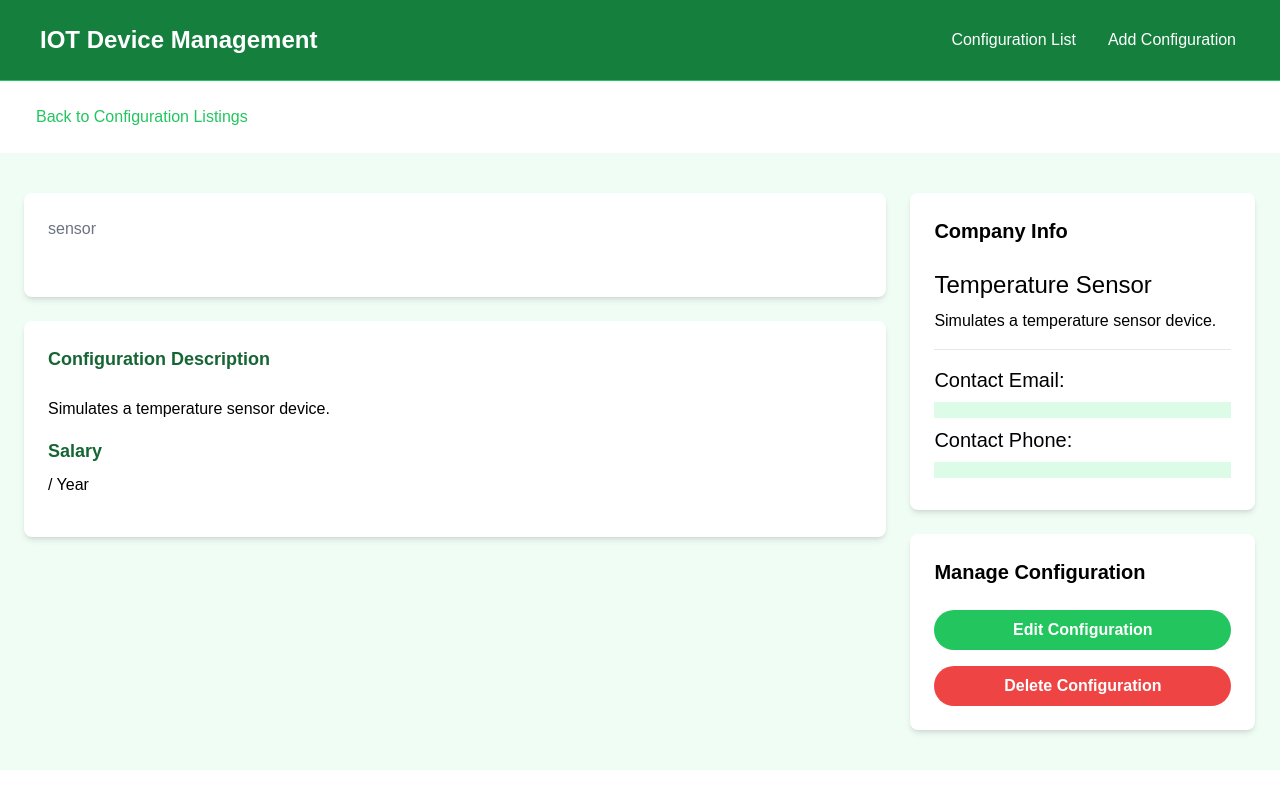
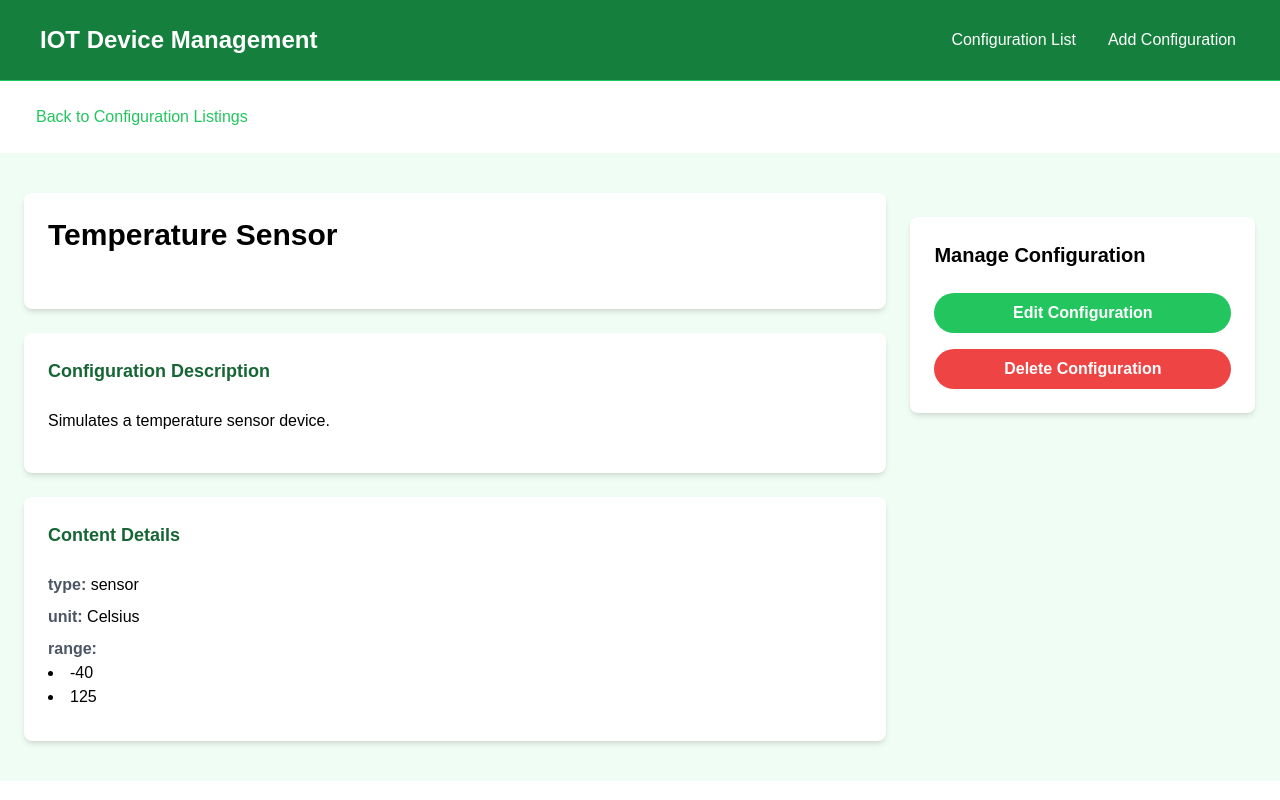
Before and after one commit to Sparrowan/iot_device_management_platform, a Vue app: page /configurations/b64b9d7e-5e2c-4b6d-9e59-f72c59417c8e in a window 1280 px wide. Built offline with nearby package versions, Linux system fonts and the light colour scheme; data requests are answered from the project's data file.

Commit message:
Ui clean up

```diff
--- a/src/components/ConfigurationListing.vue
+++ b/src/components/ConfigurationListing.vue
@@ -24,9 +24,6 @@ const truncatedDescription = computed((): string => {
   <div class="bg-white rounded-xl shadow-md relative">
     <div class="p-4">
       <div class="mb-6">
-        <div class="text-gray-600 my-2">
-          {{ configuration.content?.type?.toUpperCase() || 'N/A' }}
-        </div>
         <h3 class="text-xl font-bold">{{ configuration?.name || 'Untitled' }}</h3>
       </div>
 
@@ -40,10 +37,6 @@ const truncatedDescription = computed((): string => {
       </div>
 
       <div class="flex flex-col lg:flex-row justify-between mb-4">
-        <div class="text-orange-700 mb-3">
-          <i class="pi pi-map-marker text-orange-700"></i>
-          {{ configuration?.location || 'Location not available' }}
-        </div>
         <RouterLink
           :to="'/configurations/' + (configuration?.id || '')"
           class="h-[36px] bg-green-500 hover:bg-green-600 text-white px-4 py-2 rounded-lg text-center text-sm"
--- a/src/views/ConfigurationView.vue
+++ b/src/views/ConfigurationView.vue
@@ -41,7 +41,6 @@ const handleDelete = async () => {
   }
 }
 </script>
-
 <template>
   <BackButton />
   <section v-if="!loading && configuration" class="bg-green-50">
@@ -49,8 +48,7 @@ const handleDelete = async () => {
       <div class="grid grid-cols-1 md:grid-cols-70/30 w-full gap-6">
         <main>
           <div class="bg-white p-6 rounded-lg shadow-md text-center md:text-left">
-            <div class="text-gray-500 mb-4">{{ configuration.content?.type }}</div>
-            <h1 class="text-3xl font-bold mb-4">{{ configuration.title }}</h1>
+            <h1 class="text-3xl font-bold mb-4">{{ configuration.name }}</h1>
             <div class="text-gray-500 mb-4 flex align-middle justify-center md:justify-start">
               <i class="pi pi-map-marker text-xl text-orange-700 mr-2"></i>
               <p class="text-orange-700">{{ configuration.location }}</p>
@@ -60,24 +58,30 @@ const handleDelete = async () => {
           <div class="bg-white p-6 rounded-lg shadow-md mt-6">
             <h3 class="text-green-800 text-lg font-bold mb-6">Configuration Description</h3>
             <p class="mb-4">{{ configuration.description }}</p>
-            <h3 class="text-green-800 text-lg font-bold mb-2">Salary</h3>
-            <p class="mb-4">{{ configuration.salary }} / Year</p>
+          </div>
+
+          <div class="bg-white p-6 rounded-lg shadow-md mt-6">
+            <h3 class="text-green-800 text-lg font-bold mb-6">Content Details</h3>
+            <div v-if="configuration.content">
+              <div v-for="(value, key) in configuration.content" :key="key" class="mb-2">
+                <strong class="text-gray-600">{{ key }}:</strong>
+                <span v-if="Array.isArray(value)">
+                  <!-- Display array values -->
+                  <ul class="list-disc list-inside">
+                    <li v-for="item in value" :key="item">{{ item }}</li>
+                  </ul>
+                </span>
+                <span v-else>
+                  <!-- Display other types of values -->
+                  {{ value }}
+                </span>
+              </div>
+            </div>
           </div>
         </main>
 
         <!-- Sidebar -->
         <aside>
-          <div class="bg-white p-6 rounded-lg shadow-md">
-            <h3 class="text-xl font-bold mb-6">Company Info</h3>
-            <h2 class="text-2xl">{{ configuration?.name }}</h2>
-            <p class="my-2">{{ configuration?.description }}</p>
-            <hr class="my-4" />
-            <h3 class="text-xl">Contact Email:</h3>
-            <p class="my-2 bg-green-100 p-2 font-bold">{{ configuration?.contactEmail }}</p>
-            <h3 class="text-xl">Contact Phone:</h3>
-            <p class="my-2 bg-green-100 p-2 font-bold">{{ configuration?.contactPhone }}</p>
-          </div>
-
           <div class="bg-white p-6 rounded-lg shadow-md mt-6">
             <h3 class="text-xl font-bold mb-6">Manage Configuration</h3>
             <RouterLink
```
